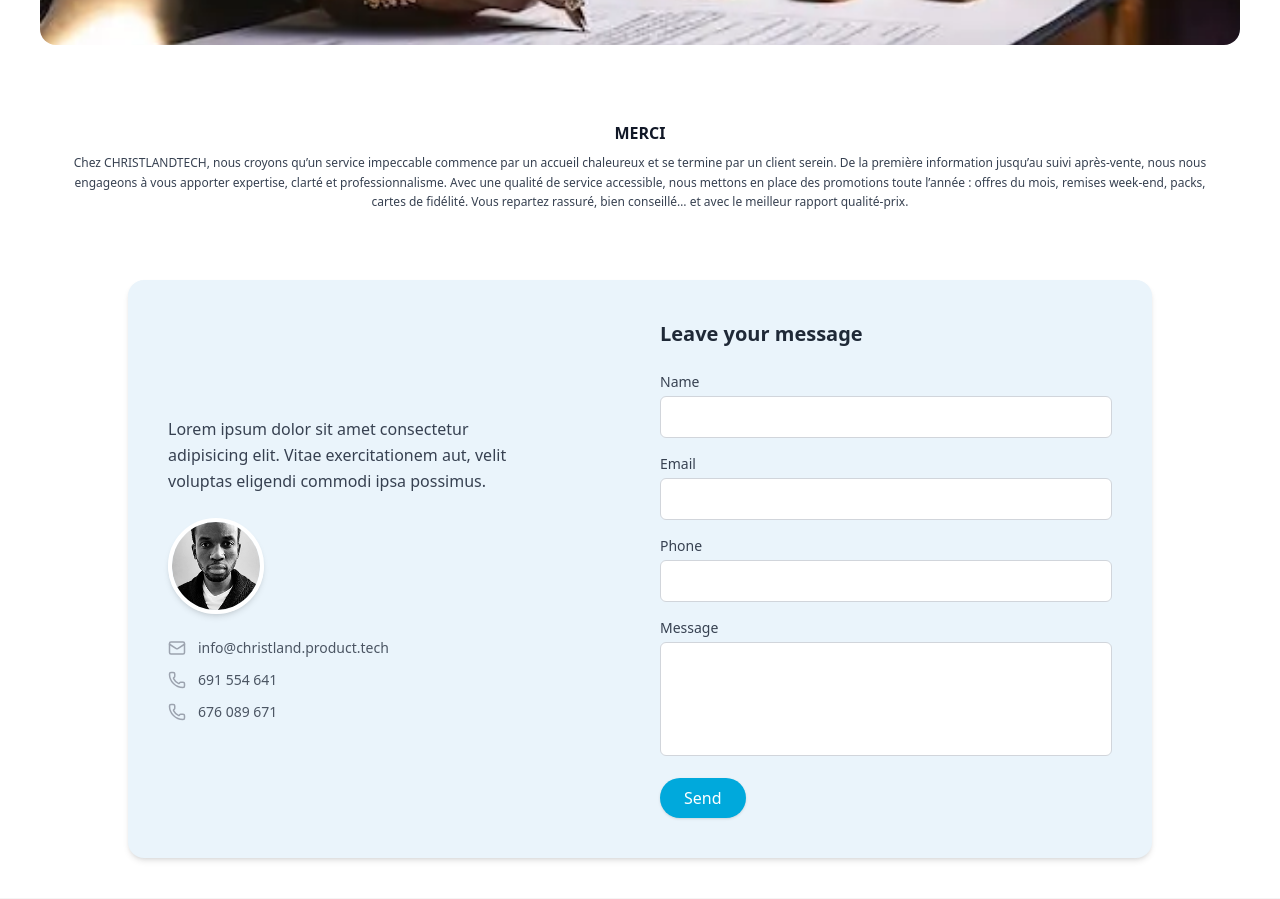
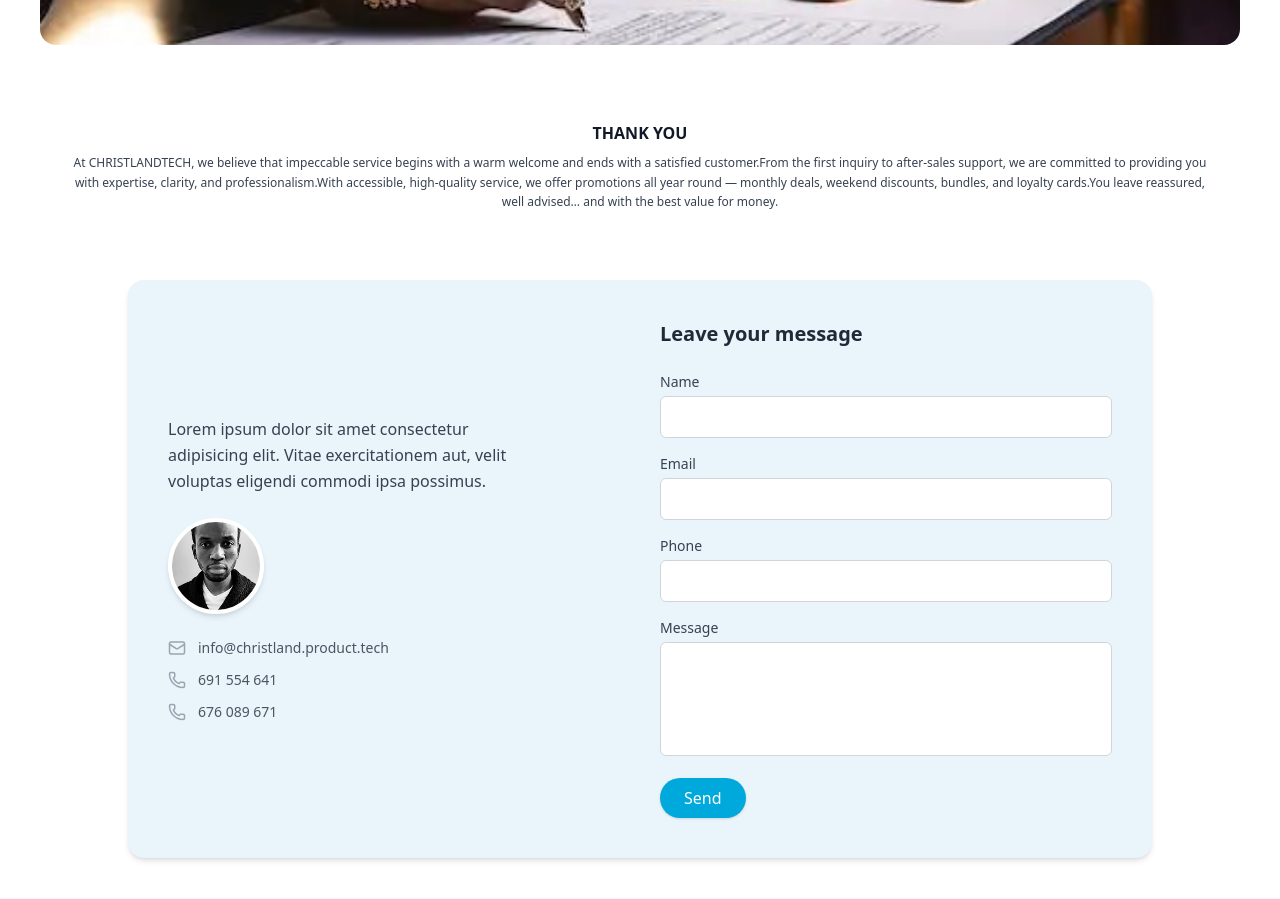
Before and after one commit to dibi-nzogue/Christlandtech, a React (Vite) app in the folder frontend/: page /Services in a window 1280 px wide. Shown: the part 3240-4139 px from the top of the page. Built offline with nearby package versions, Linux system fonts and the light colour scheme.

Commit message:
vesion 1

```diff
--- a/frontend/src/components/ServicesExtra.tsx
+++ b/frontend/src/components/ServicesExtra.tsx
@@ -1,6 +1,6 @@
 // src/components/ServicesExtra.tsx
 import React, { useEffect, useLayoutEffect, useRef, useState } from "react";
-
+import { useTranslation } from "react-i18next";
 // images (remplace par les tiennes)
 import imgSecurite from "../assets/images/achat/69249ff2-e5f5-438f-9427-d61c3295ca52.webp";
 import imgReseau from "../assets/images/achat/Réseau informatique_.webp";
@@ -166,6 +166,9 @@ const ExtraRow: React.FC<{
 };
 
 const ServicesExtra: React.FC = () => {
+
+  const { t } = useTranslation();
+
   return (
     <section className="mx-auto w-full max-w-screen-2xl px-6 sm:px-8 lg:px-10">
       <div className="space-y-10 lg:space-y-12">
@@ -191,14 +194,10 @@ const ServicesExtra: React.FC = () => {
 
         <div className="rounded-2xl bg-white p-4 sm:p-6 lg:p-7">
           <h4 className="text-center text-[15px] sm:text-[16px] font-semibold text-gray-900 mb-2">
-            MERCI
+            {t('ser.me')}
           </h4>
           <p className="mx-auto lg:max-w-6xl md:max-w-4xl text-center text-[11px] sm:text-[12px] leading-relaxed text-gray-700">
-            Chez CHRISTLANDTECH, nous croyons qu’un service impeccable commence par un accueil chaleureux et se
-            termine par un client serein. De la première information jusqu’au suivi après-vente, nous nous engageons
-            à vous apporter expertise, clarté et professionnalisme. Avec une qualité de service accessible, nous
-            mettons en place des promotions toute l’année : offres du mois, remises week-end, packs, cartes de
-            fidélité. Vous repartez rassuré, bien conseillé… et avec le meilleur rapport qualité-prix.
+             {t('ser.me1')}
           </p>
         </div>
       </div>
--- a/frontend/src/resources.ts
+++ b/frontend/src/resources.ts
@@ -93,6 +93,9 @@ const resources = {
       "ser.ch": "Our purpose is to help our clients",
       "ser.ch1": "to change the world",
       "ser.an": "And our clients include some of the largest organizations in the world / Institutions across the continent.",
+      "ser.me": "THANK YOU",
+      "ser.me1": "At CHRISTLANDTECH, we believe that impeccable service begins with a warm welcome and ends with a satisfied customer.From the first inquiry to after-sales support, we are committed to providing you with expertise, clarity, and professionalism.With accessible, high-quality service, we offer promotions all year round — monthly deals, weekend discounts, bundles, and loyalty cards.You leave reassured, well advised… and with the best value for money.",
+
 
     },
   },
@@ -196,7 +199,9 @@ const resources = {
       "ser.ch": "Notre raison d’être est d’aider nos clients",
       "ser.ch1": "à changer le monde",
       "ser.an": "Et nos clients comptent parmi les plus grandes organisations au monde / Organismes du continent.",
-      "ser.me": "Et nos clients comptent parmi les plus grandes organisations au monde / Organismes du continent.",
+      "ser.me": "MERCI",
+      "ser.me1": "Chez CHRISTLANDTECH, nous croyons qu’un service impeccable commence par un accueil chaleureux et se termine par un client serein. De la première information jusqu’au suivi après-vente, nous nous engageons à vous apporter expertise, clarté et professionnalisme. Avec une qualité de service accessible, nous mettons en place des promotions toute l’année : offres du mois, remises week-end, packs, cartes de fidélité. Vous repartez rassuré, bien conseillé… et avec le meilleur rapport qualité-prix.",
+
 
 
     },
```
